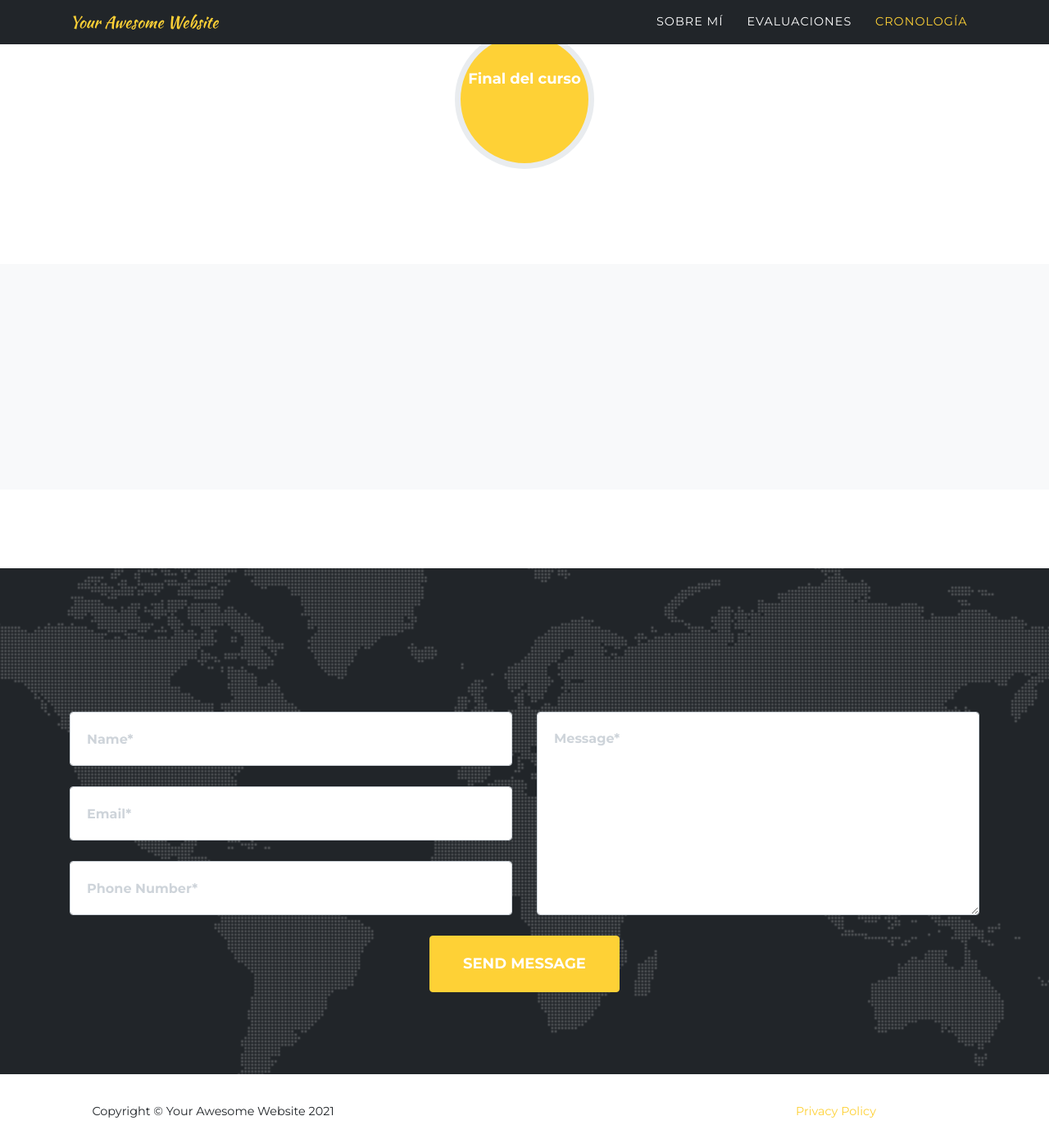
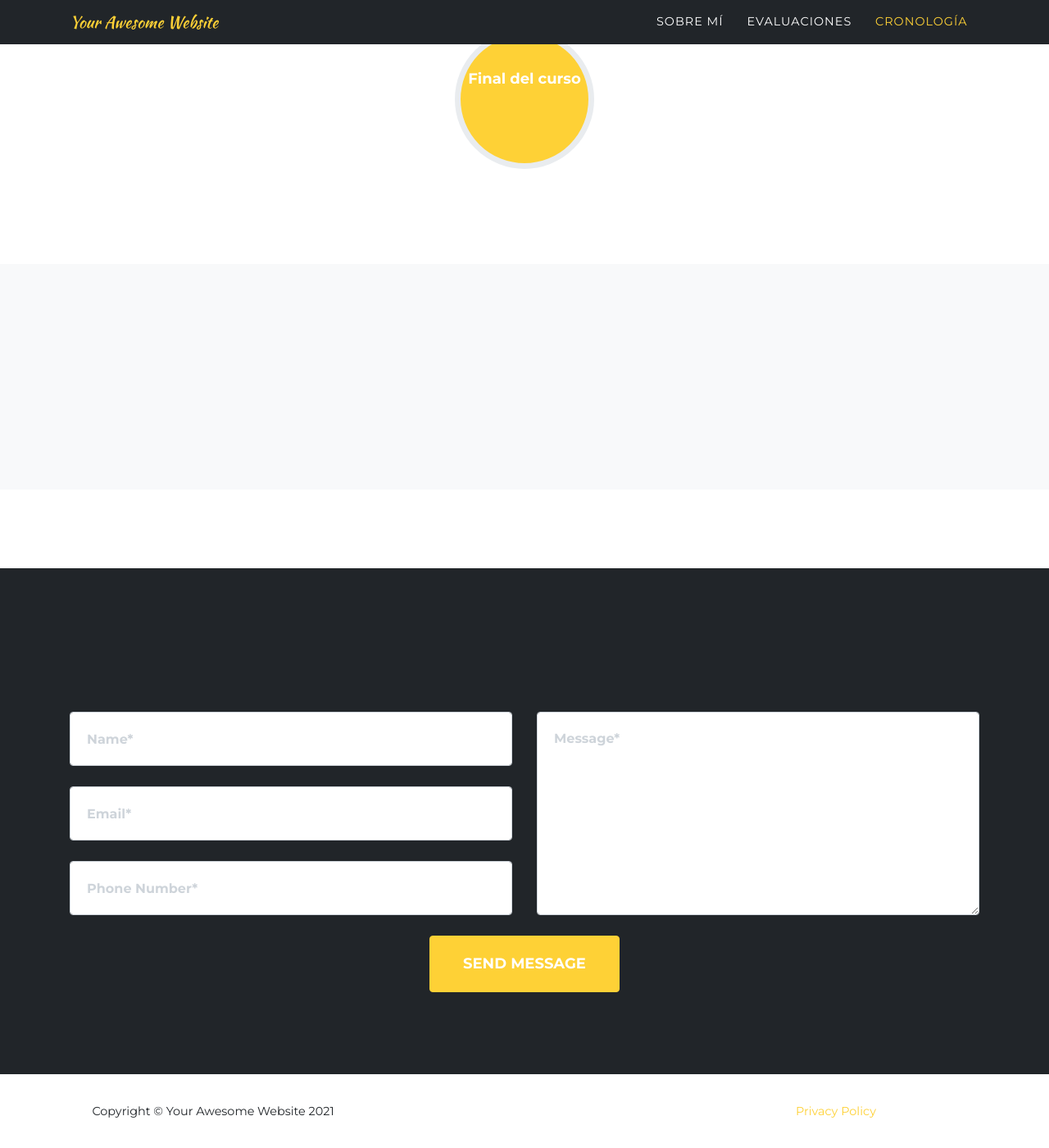
Before and after one commit to javascriptzurbaran/github.ioresumen.io, a Jekyll site: the page built from README.md, in a window 1280 px wide and 1400 px high, scrolled down 3066 px. Shown: the whole window at 82% size. Built offline with Jekyll 4.4.1, drawn with Linux system fonts in a browser that asks for light colours; some web fonts are replaced; our own code applies the rules of GitHub Pages for plain Markdown files.

Commit message:
Update style.yml

```diff
--- a/_data/style.yml
+++ b/_data/style.yml
@@ -5,7 +5,6 @@
 
 #Image Customization
 header-image: "../img/header.png"
-contact-image: "../img/contact.png"
 
 #Font Awesome icon for portfolio grid when an item is hovered over
 #portfolio-icon: fas fa-expand-arrows-alt fa-3x #default: fas fa-plus fa-3x
```
